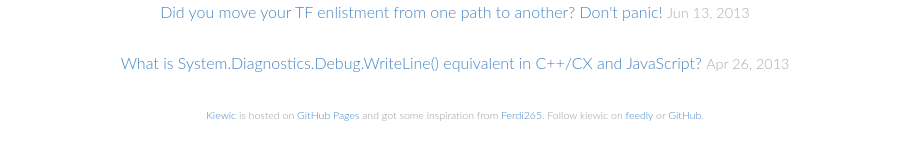
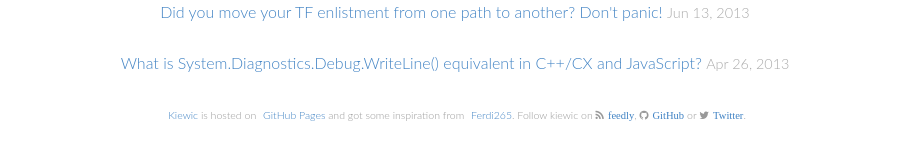
Before and after one commit to kiewic/kiewic.github.io, a Jekyll site: the page built from index.html, in a window 1280 px wide. Shown: the part 1741-1883 px from the top of the page, without its empty margins (185-1093 px from the left). Built offline with Jekyll 4.4.1, drawn with Linux system fonts in a browser that asks for light colours; nearby versions of some CDN libraries.

Commit message:
Adding fontawesome.io

```diff
--- a/_includes/footer.html
+++ b/_includes/footer.html
@@ -6,8 +6,9 @@
                 <a href="https://github.com/kiewic/kiewic.github.io">Kiewic</a>
                 is hosted on <a href="https://pages.github.com/">GitHub Pages</a>
                 and got some inspiration from <a href="https://github.com/Ferdi265/ferdi265.github.io">Ferdi265</a>.
-                Follow kiewic on <a href="http://cloud.feedly.com/#subscription%2Ffeed%2Fhttp%3A%2F%2Fkiewic.com%2Ffeed%2F" target="blank">feedly</a>
-                or <a href="https://github.com/kiewic/">GitHub</a>.
+                Follow kiewic on <i class="fa fa-rss" aria-hidden="true"><a href="http://cloud.feedly.com/#subscription%2Ffeed%2Fhttp%3A%2F%2Fkiewic.com%2Ffeed%2F" target="blank">feedly</a></i>,
+                <i class="fa fa-github" aria-hidden="true"><a href="https://github.com/kiewic">GitHub</a></i> or
+                <i class="fa fa-twitter" aria-hidden="true"><a href="https://twitter.com/kiewic">Twitter</a></i>.
             </small>
         </p>
     </div>
--- a/_includes/head.html
+++ b/_includes/head.html
@@ -5,6 +5,7 @@
     <meta name="description" content="{{ site.description }}">
     <meta name="viewport" content="width=device-width, initial-scale=1, maximum-scale=1, user-scalable=no" />
     <meta property="fb:admins" content="1146217767" />
+    <link rel="stylesheet" href="https://maxcdn.bootstrapcdn.com/font-awesome/4.6.1/css/font-awesome.min.css">
     <link rel="stylesheet" href="{{ "/css/main.css?id=8-17-2015" | prepend: site.baseurl }}">
     <link rel="canonical" href="{{ page.url | replace:'index.html','' | prepend: site.baseurl | prepend: site.url }}">
     <link rel="alternate" type="application/atom+xml" title="{{ site.name }}" href="{{ site.url }}/feed">
--- a/css/main.css
+++ b/css/main.css
@@ -97,6 +97,7 @@
 .site-footer a, .site-footer a:visited {
     text-decoration: none;
     color: #4183c4;
+    padding-left: 4px;
 }
 
 .site-footer a:hover {
```
